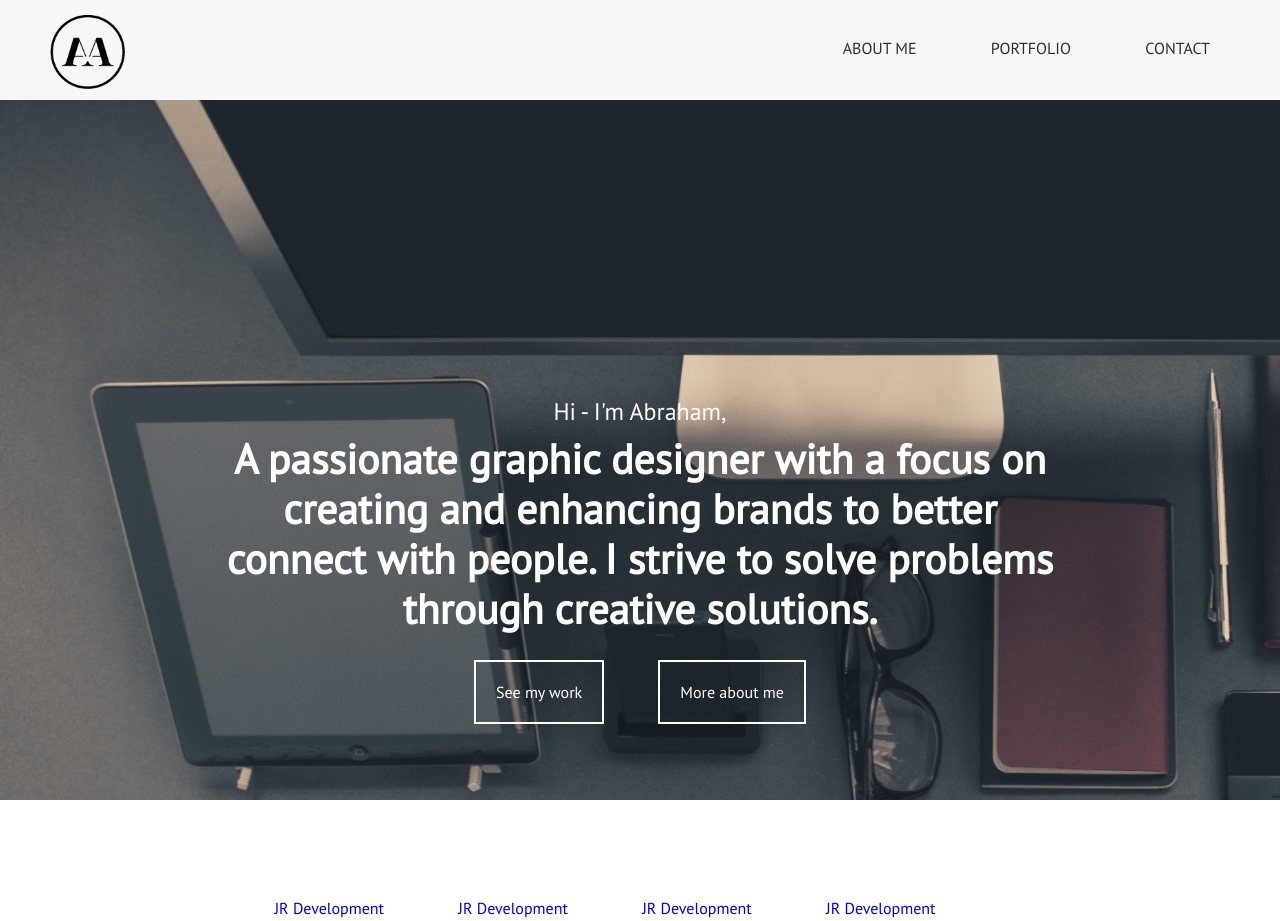
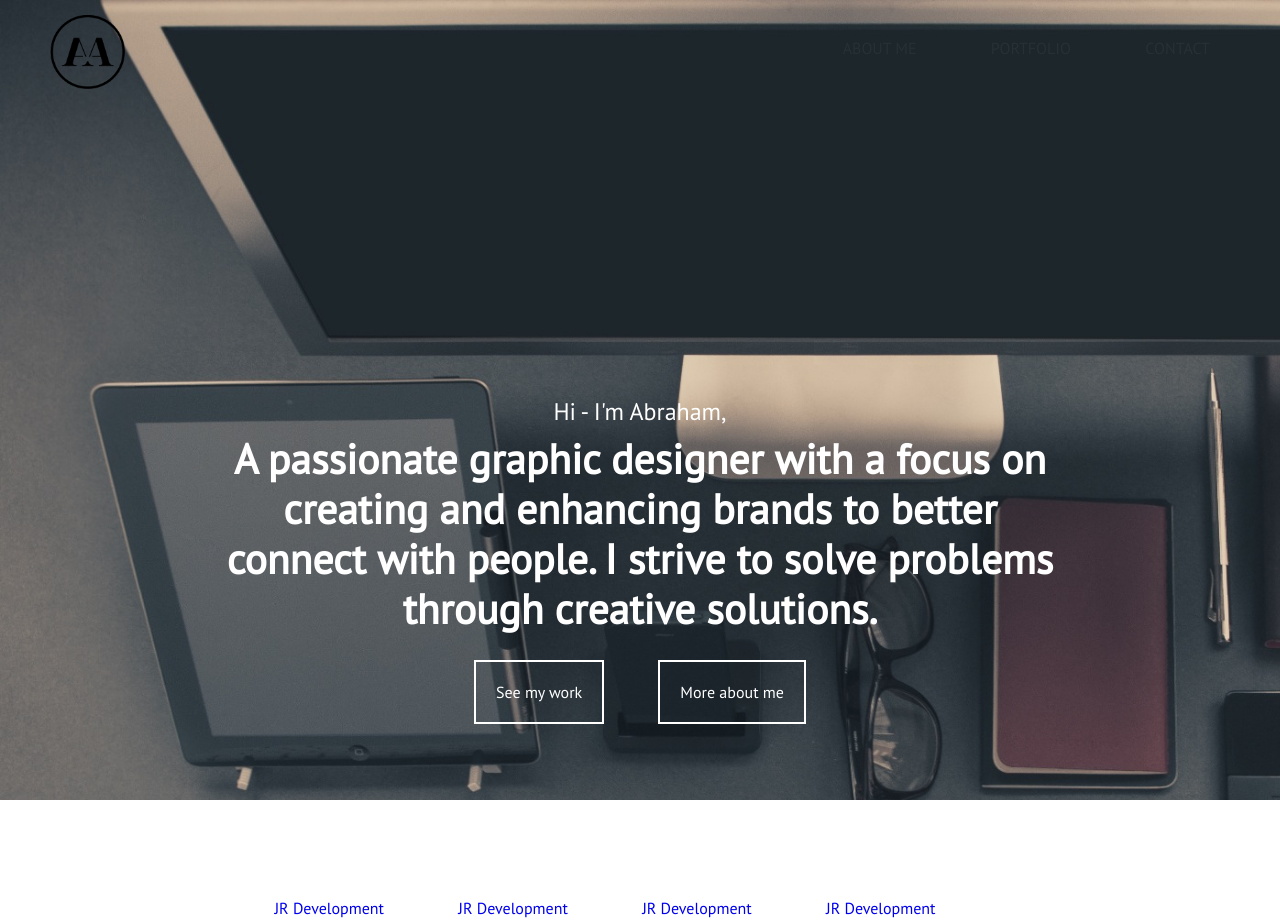
Before and after one commit to Abe1a/abe91.github.io, a plain HTML site: page unit6/index.html in a window 1280 px wide. Drawn offline with Linux system fonts and the light colour scheme.

Commit message:
Update index.html

```diff
--- a/unit6/index.html
+++ b/unit6/index.html
@@ -7,12 +7,9 @@
 	<link href='http://fonts.googleapis.com/css?family=PT+Sans' rel='stylesheet' type='text/css'>
 </head>
 <body>
-	<div id='HomeSection'>
-		<section id='navbar'>
+	<section id='HomeSection'>
 		<header>
 			<img id='logo'src="assets/abe-logo.png" alt="Abraam Logo">
-			</header>
-			<!-- <div id='menu'></div> -->
 			<nav class="clearfix">
 				<ul>
 					<li><a href="#">About Me</a></li>
@@ -20,8 +17,7 @@
 					<li><a href="#">Contact</a></li>
 				</ul>
 			</nav>
-		</section>
-		<section>
+		</header>
 		<h1>Hi - I'm Abraham,</h1>
 		<p>A passionate graphic designer with a focus on creating and enhancing brands to better connect with people. I strive to solve problems through creative solutions.
 		</p>
@@ -30,7 +26,6 @@
 			<a class="ghost" href="#">More about me</a>
 		<!-- </div> -->
 	</section>
-	</div>
 	<section class='FeaturedSection'>
 		<ul class='GroupFolio'>
 			<li><a href="#">JR Development</a></li>
@@ -38,14 +33,11 @@
 			<li><a href="#">JR Development</a></li>
 			<li><a href="#">JR Development</a></li>
 		</ul>
+	</section>
 	<footer>
 		<div class='GetInTouch'>
 
-
-
+		</div>
 	</footer>
-
-
-	</section>
 </body>
 </html>
```
Lines whose indentation alone changed are shown as unchanged.
